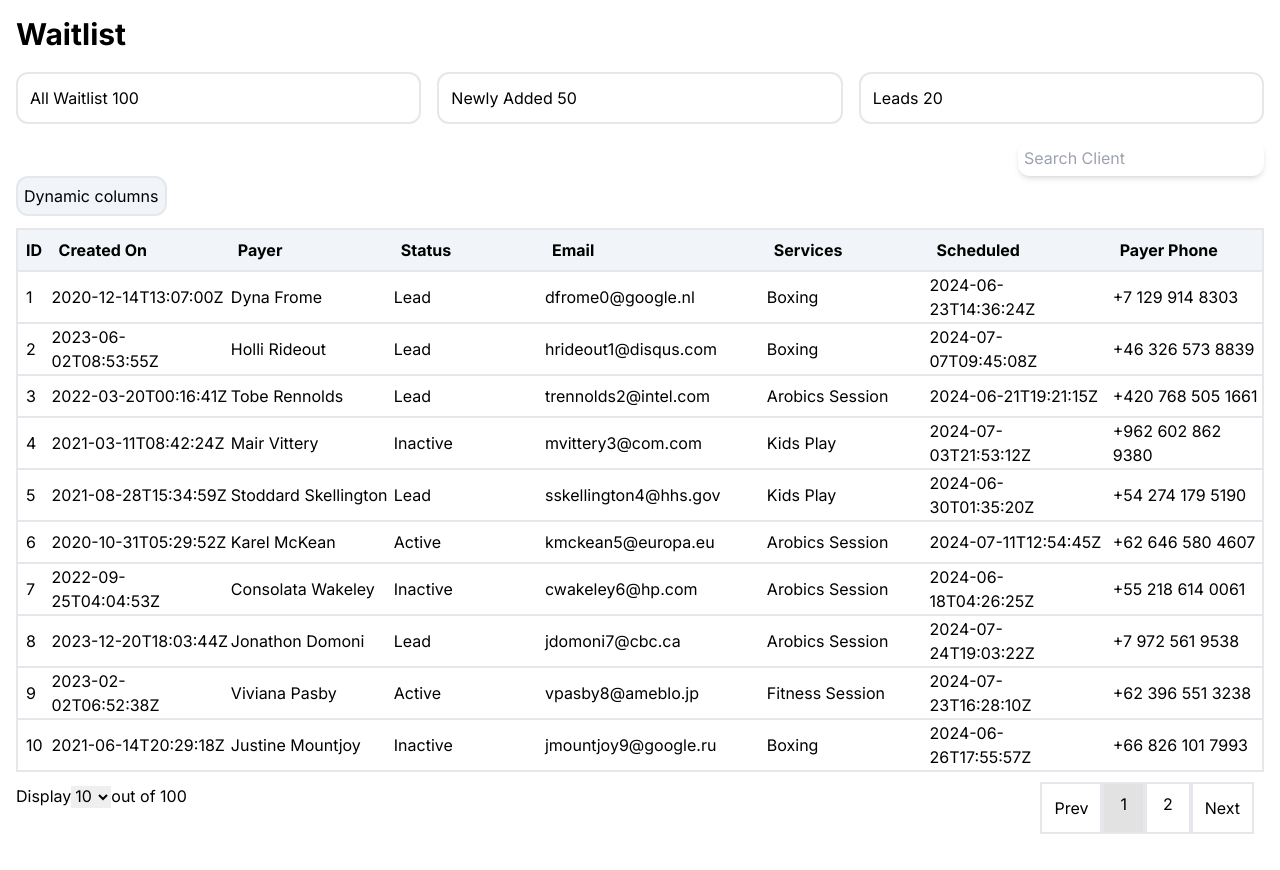
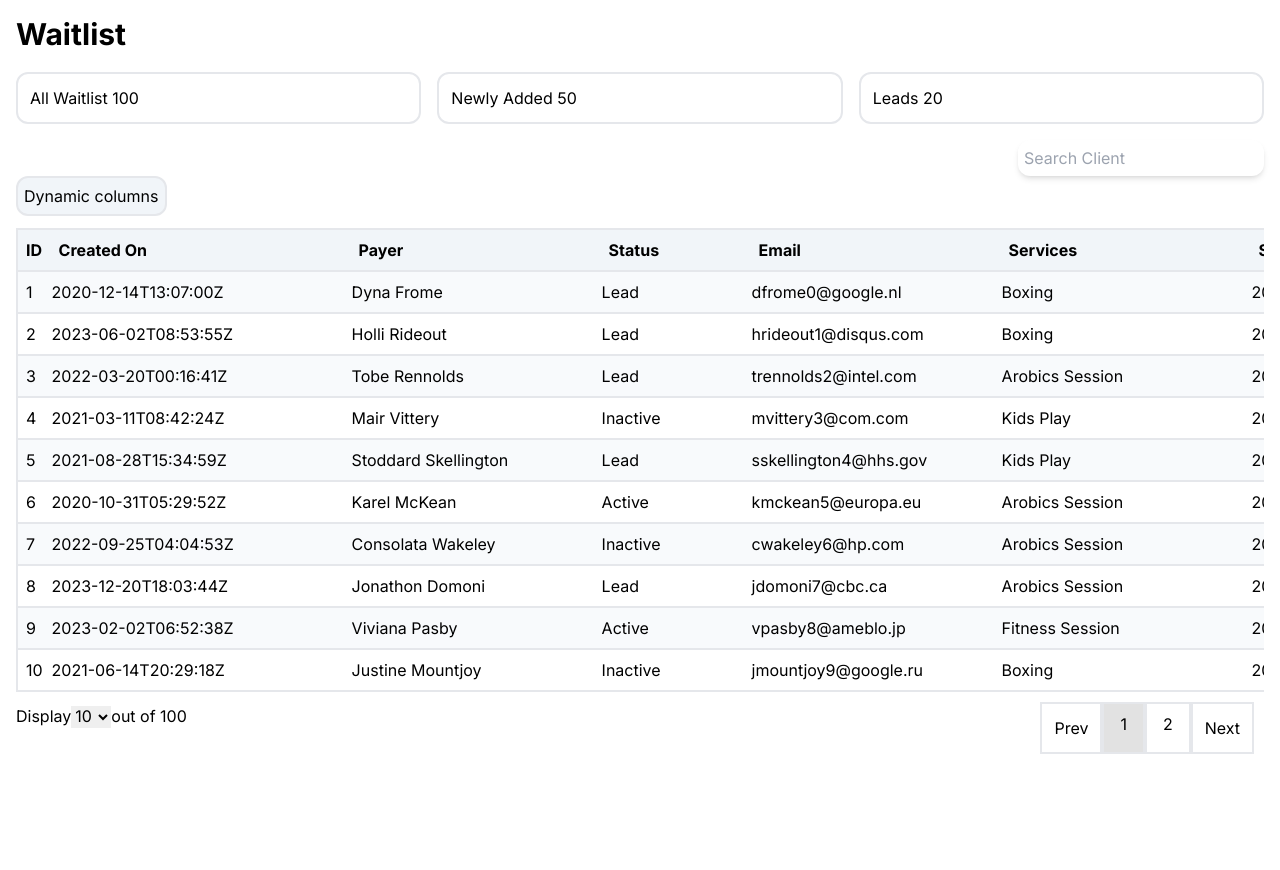
Before and after one commit to Sumant64/omnify-machine-coding, a Next.js app: page /dynamic-table-upgrade in a window 1280 px wide. After the commit the page ends 800 px from the top, so only its background shows below. Built offline with nearby package versions, Linux system fonts and the light colour scheme.

Commit message:
dialog close outside click

```diff
--- a/app/dynamic-table-upgrade/page.jsx
+++ b/app/dynamic-table-upgrade/page.jsx
@@ -108,9 +108,15 @@ const DynamicTableUpgrade = () => {
         }
     }
 
+    const handleDialogCloseOutside = () => {
+        if(dialog === true) {
+            setDialog(false)
+        }
+    }
+
 
     return (
-        <div className='m-4'>
+        <div className='m-4' onClick={() => handleDialogCloseOutside()}>
             <h1 className='text-3xl font-bold'>Waitlist</h1>
             <div className='flex gap-4 mt-5'>
                 <p className='border-2 flex-1 p-3 rounded-xl'>All Waitlist <span>100</span></p>
@@ -165,18 +171,18 @@ const DynamicTableUpgrade = () => {
                             </thead>
                             <tbody>
                                 {
-                                    rows.slice(page * rowsPerPage - rowsPerPage, page * rowsPerPage).map((item) => {
+                                    rows.slice(page * rowsPerPage - rowsPerPage, page * rowsPerPage).map((item, index) => {
 
                                         return (
-                                            <tr className='border-b-2'>
+                                            <tr className={`border-b-2 ${index % 2 === 0 && 'bg-slate-50'}`}>
                                                 <td className='p-2'>{item.id}</td>
-                                                {columns[1].display && <td className='w-[300px]'>{item.createdOn}</td>}
-                                                {columns[2].display && <td className='w-[300px]'>{item.payer}</td>}
-                                                {columns[3].display && <td className='w-[300px]'>{item.status}</td>}
-                                                {columns[4].display && <td className='w-[300px]'>{item.email}</td>}
-                                                {columns[5].display && <td className='w-[300px]'>{item.services}</td>}
-                                                {columns[6].display && <td className='w-[300px] pr-2'>{item.scheduled}</td>}
-                                                {columns[7].display && <td className='w-[300px]'>{item.payerPhone}</td>}
+                                                {columns[1].display && <td className='min-w-[300px]'>{item.createdOn}</td>}
+                                                {columns[2].display && <td className='min-w-[250px]'>{item.payer}</td>}
+                                                {columns[3].display && <td className='min-w-[150px]'>{item.status}</td>}
+                                                {columns[4].display && <td className='min-w-[250px]'>{item.email}</td>}
+                                                {columns[5].display && <td className='min-w-[250px]'>{item.services}</td>}
+                                                {columns[6].display && <td className='min-w-[250px] pr-2'>{item.scheduled}</td>}
+                                                {columns[7].display && <td className='min-w-[250px]'>{item.payerPhone}</td>}
                                             </tr>
                                         )
                                     })
```
